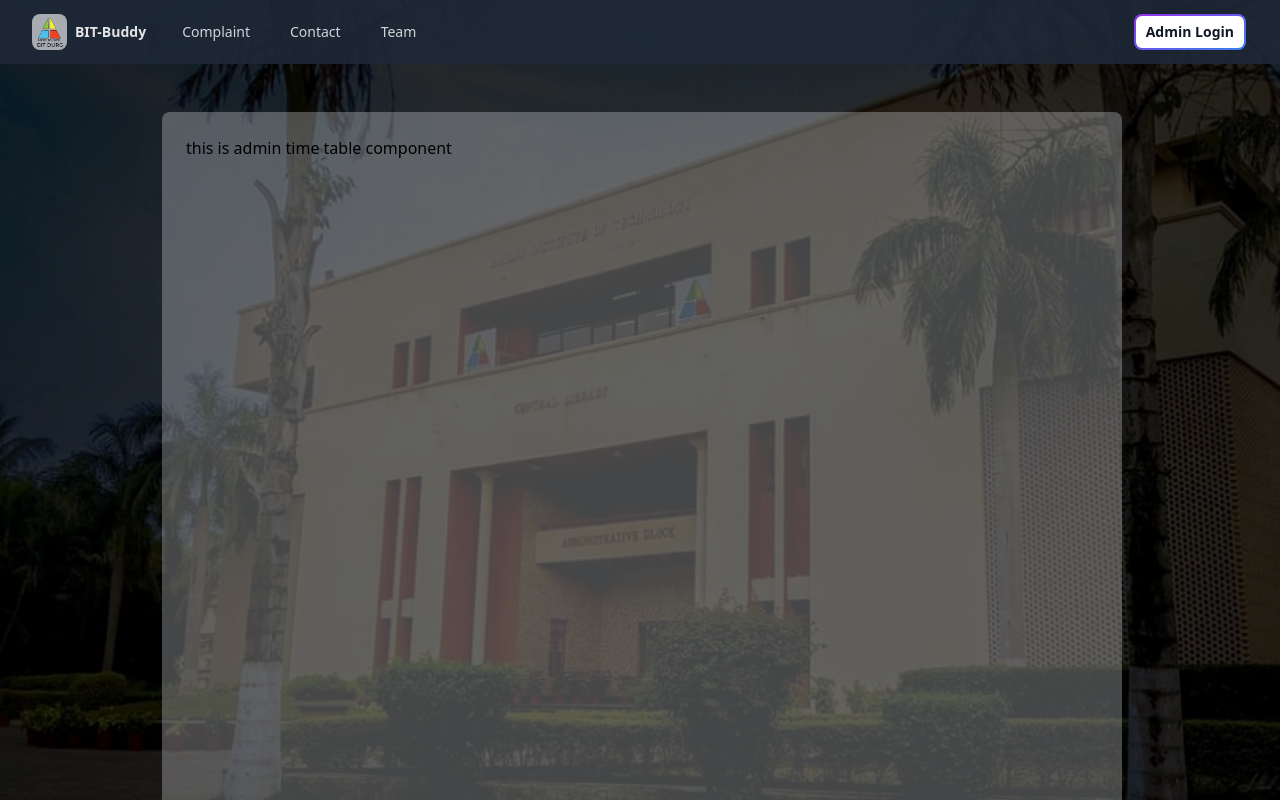
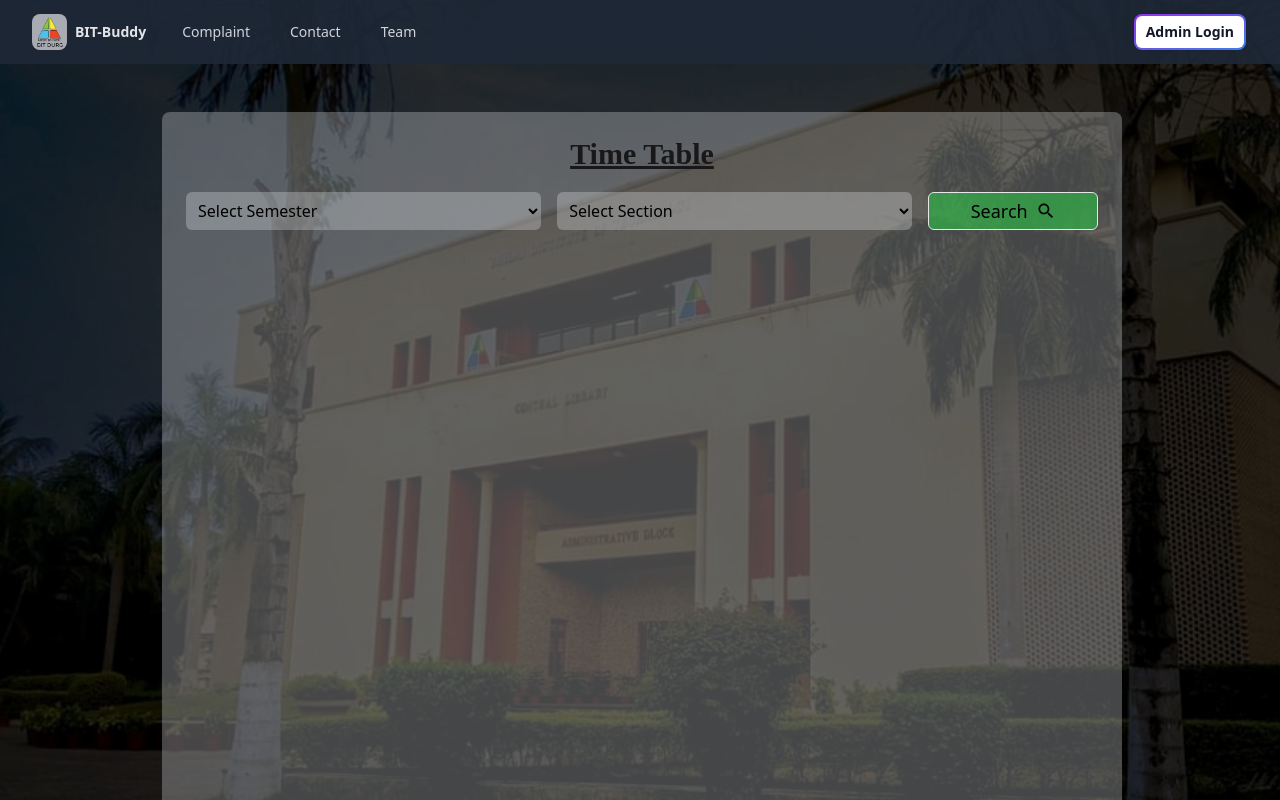
Before and after one commit to Gajmain2020/ERP, a React (Vite) app in the folder frontend/: page /admin/1/1/time-table in a window 1280 px wide. Shown: the top 800 px of the page. Built offline with nearby package versions, Linux system fonts and the light colour scheme; a web font is replaced by a local one.

Commit message:
Working on timetable component

```diff
--- a/frontend/src/Component/Admin/Course/AllCourses.jsx
+++ b/frontend/src/Component/Admin/Course/AllCourses.jsx
@@ -92,7 +92,7 @@ export default function AllCourses() {
               courses.map((course, idx) => (
                 <tr
                   key={course._id}
-                  onClick={() => alert(course._id)}
+                  onClick={() => naviate(course._id)}
                   className="bg-gray-500/80 hover:bg-gray-700/70 transition duration-200 border-b dark:border-gray-700 dark:text-gray-200"
                 >
                   <th scope="row" className="px-6 py-2 whitespace-nowrap ">
--- a/frontend/src/Component/Admin/TimeTable/AdminTimeTable.jsx
+++ b/frontend/src/Component/Admin/TimeTable/AdminTimeTable.jsx
@@ -1,5 +1,69 @@
+import { useState } from "react";
+
+import SearchTwoToneIcon from "@mui/icons-material/SearchTwoTone";
+
+import Heading from "../../Common/Heading";
 import Wrapper from "../../Common/Wrapper";
 
+const InitialSearchValue = {
+  semester: "",
+  section: "",
+};
+
 export default function AdminTimeTable() {
-  return <Wrapper>this is admin time table component</Wrapper>;
+  const [searchValue, setSearchValue] = useState(InitialSearchValue);
+
+  return (
+    <Wrapper>
+      <Heading>Time Table</Heading>
+      <div className="grid grid-cols-1 lg:grid-cols-5 gap-4 ">
+        <select
+          required
+          name="semester"
+          className="bg-gray-200/30 rounded-md px-2 py-1 text-md col-span-2"
+          id="semester"
+          onChange={(e) =>
+            setSearchValue((searchValue) => ({
+              ...searchValue,
+              semester: e.target.value,
+            }))
+          }
+        >
+          <option selected value="">
+            Select Semester
+          </option>
+          <option value="I">I</option>
+          <option value="II">II</option>
+          <option value="III">III</option>
+          <option value="IV">IV</option>
+          <option value="V">V</option>
+          <option value="VI">VI</option>
+          <option value="VII">VII</option>
+          <option value="VIII">VIII</option>
+        </select>
+        <select
+          required
+          name="semester"
+          className="bg-gray-200/30 rounded-md px-2 py-1 text-md col-span-2"
+          id="semester"
+          onChange={(e) =>
+            setSearchValue((searchValue) => ({
+              ...searchValue,
+              semester: e.target.value,
+            }))
+          }
+        >
+          <option selected value="">
+            Select Section
+          </option>
+          <option value="A">A</option>
+          <option value="B">B</option>
+        </select>
+        <button className="border rounded-md flex gap-2 justify-center items-center bg-[#33b249]/70 py-1 hover:bg-[#33b249] transition duration-200">
+          <span className="text-lg">Search</span>
+          <SearchTwoToneIcon fontSize="small" />
+        </button>
+      </div>
+    </Wrapper>
+  );
 }
```
